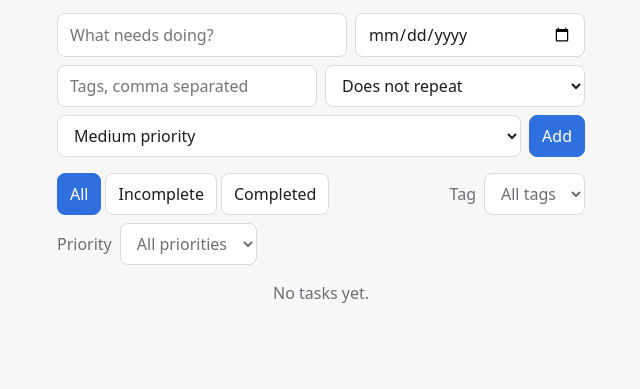
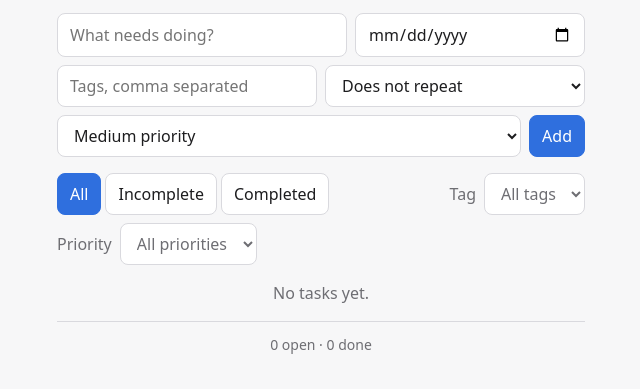
Before and after one commit to karachiwaladev/contour-jonas-oct-2026-eng-sufiyan-ansari, a plain HTML site: page todo/index.html in a window 1280 px wide. Shown: the part 77-466 px from the top of the page, without its empty margins (319-959 px from the left). Drawn offline with Linux system fonts and the light colour scheme.

Commit message:
Add task count footer to todo app (Ticket #9, closes #8)
The footer shows how many tasks are open and how many are done, across
all tasks regardless of the active filters, and updates on every change.

Co-Authored-By: Claude Opus 5.5 <noreply@anthropic.com>

```diff
--- a/todo/app.js
+++ b/todo/app.js
@@ -6,6 +6,7 @@ const repeatInput = document.getElementById('repeat');
 const priorityInput = document.getElementById('priority');
 const list = document.getElementById('tasks');
 const empty = document.getElementById('empty');
+const count = document.getElementById('count');
 const statusButtons = document.querySelectorAll('#status-filter button');
 const tagFilter = document.getElementById('tag-filter');
 const priorityFilter = document.getElementById('priority-filter');
@@ -28,6 +29,9 @@ async function render() {
   list.replaceChildren(...shown.map((t) => (t.id === editingId ? renderEditor(t) : renderTask(t))));
   empty.hidden = shown.length > 0;
   empty.textContent = tasks.length ? 'No tasks match these filters.' : 'No tasks yet.';
+  // Totals across all tasks, regardless of the active filters.
+  const { open, done } = TodoLogic.countTasks(tasks);
+  count.textContent = `${open} open · ${done} done`;
 }
 
 function renderTagOptions(tags) {
--- a/todo/index.html
+++ b/todo/index.html
@@ -50,6 +50,7 @@
 
     <ul id="tasks"></ul>
     <p id="empty" hidden>No tasks.</p>
+    <footer id="count" aria-live="polite"></footer>
   </main>
   <script src="logic.js"></script>
   <script src="db.js"></script>
--- a/todo/logic.js
+++ b/todo/logic.js
@@ -65,7 +65,12 @@ const TodoLogic = (() => {
     };
   }
 
-  return { PRIORITIES, parseTags, availableTags, priorityOf, filterTasks, isOverdue, nextDue, nextOccurrence };
+  function countTasks(tasks) {
+    const done = tasks.filter((t) => t.done).length;
+    return { open: tasks.length - done, done };
+  }
+
+  return { PRIORITIES, parseTags, availableTags, priorityOf, filterTasks, isOverdue, nextDue, nextOccurrence, countTasks };
 })();
 
 if (typeof module !== 'undefined') module.exports = TodoLogic;
--- a/todo/style.css
+++ b/todo/style.css
@@ -97,3 +97,4 @@ li.editing { display: block; }
 .editor { display: flex; flex-wrap: wrap; gap: 8px; margin: 0; }
 .editor input:first-child { flex: 1 1 100%; }
 .editor input, .editor select { flex: 1 1 140px; }
+#count { margin-top: 16px; padding-top: 12px; border-top: 1px solid var(--border); color: var(--muted); font-size: 0.875rem; text-align: center; }
```
Also changed, not shown: todo/logic.test.js (+6 -1 lines), 2 other files.
